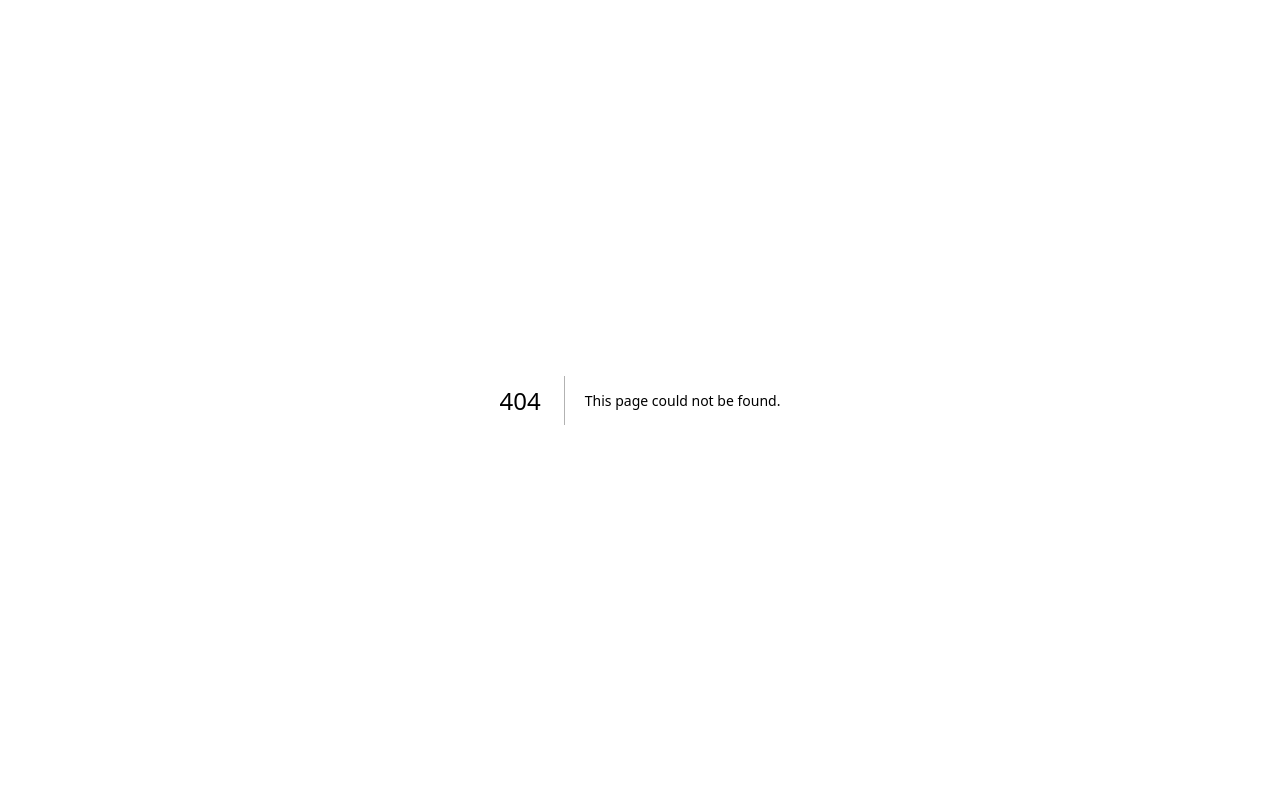
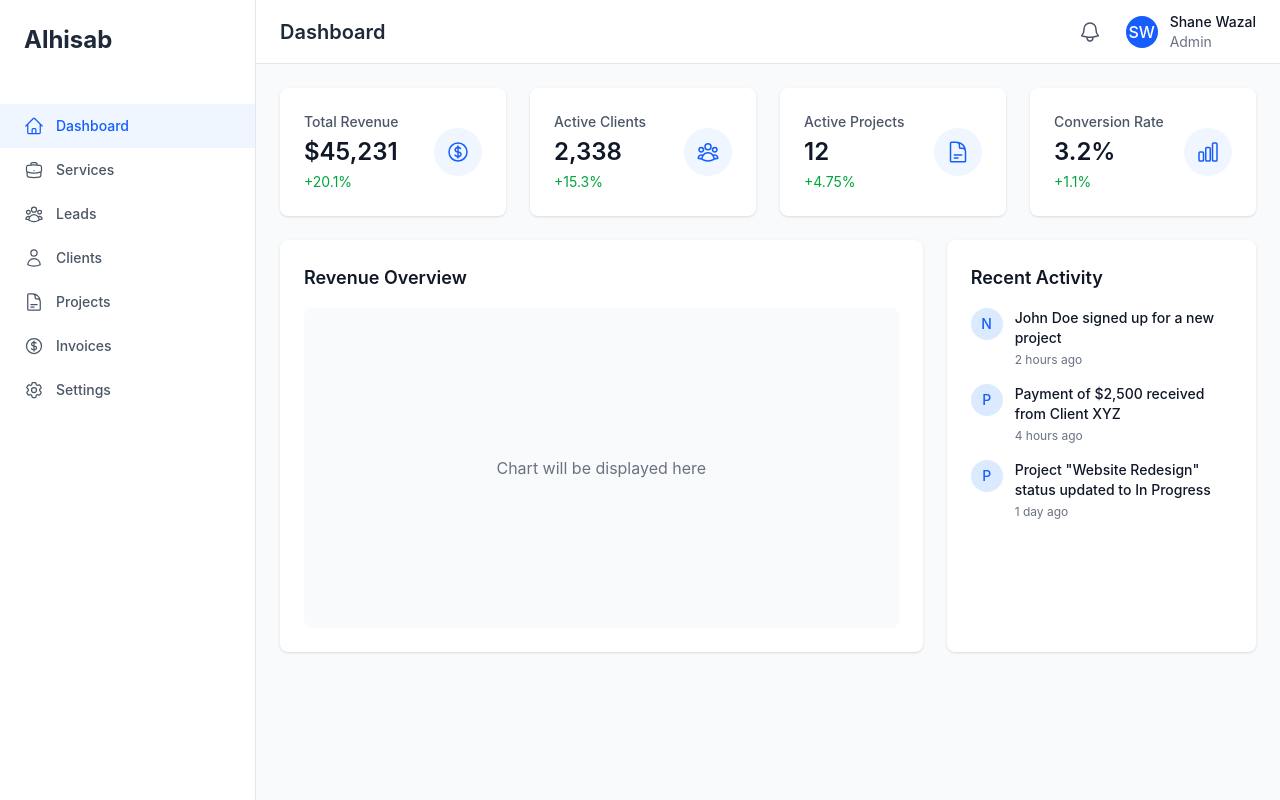
Before and after one commit to einfoengine/alhisab, a Next.js app in the folder frontend/: page /dashboard in a window 1280 px wide. Before the commit this address had no page. Built offline with nearby package versions, Linux system fonts and the light colour scheme.

Commit message:
Dashboard in progress

```diff
--- a/frontend/package.json
+++ b/frontend/package.json
@@ -9,9 +9,11 @@
     "lint": "next lint"
   },
   "dependencies": {
+    "@heroicons/react": "^2.2.0",
     "next": "15.3.3",
     "react": "^19.0.0",
     "react-dom": "^19.0.0",
+    "react-icons": "^5.5.0",
     "sass": "^1.89.1"
   },
   "devDependencies": {
--- /dev/null
+++ b/frontend/src/app/dashboard/page.tsx
@@ -0,0 +1,125 @@
+'use client';
+
+import Sidebar from '@/components/Sidebar';
+import Header from '@/components/Header';
+import {
+  CurrencyDollarIcon,
+  UserGroupIcon,
+  DocumentTextIcon,
+  ChartBarIcon
+} from '@heroicons/react/24/outline';
+
+const stats = [
+  {
+    name: 'Total Revenue',
+    value: '$45,231',
+    change: '+20.1%',
+    icon: CurrencyDollarIcon,
+  },
+  {
+    name: 'Active Clients',
+    value: '2,338',
+    change: '+15.3%',
+    icon: UserGroupIcon,
+  },
+  {
+    name: 'Active Projects',
+    value: '12',
+    change: '+4.75%',
+    icon: DocumentTextIcon,
+  },
+  {
+    name: 'Conversion Rate',
+    value: '3.2%',
+    change: '+1.1%',
+    icon: ChartBarIcon,
+  },
+];
+
+const recentActivity = [
+  {
+    id: 1,
+    type: 'New Client',
+    description: 'John Doe signed up for a new project',
+    time: '2 hours ago',
+  },
+  {
+    id: 2,
+    type: 'Payment Received',
+    description: 'Payment of $2,500 received from Client XYZ',
+    time: '4 hours ago',
+  },
+  {
+    id: 3,
+    type: 'Project Update',
+    description: 'Project "Website Redesign" status updated to In Progress',
+    time: '1 day ago',
+  },
+];
+
+export default function Dashboard() {
+  return (
+    <div className="min-h-screen bg-gray-50">
+      <Sidebar />
+      <Header />
+
+      <main className="pl-64 pt-16">
+        <div className="p-6">
+          {/* Stats Grid */}
+          <div className="grid grid-cols-1 md:grid-cols-2 lg:grid-cols-4 gap-6 mb-6">
+            {stats.map((stat) => (
+              <div
+                key={stat.name}
+                className="bg-white rounded-lg shadow p-6 hover:shadow-lg transition-shadow"
+              >
+                <div className="flex items-center justify-between">
+                  <div>
+                    <p className="text-sm font-medium text-gray-600">{stat.name}</p>
+                    <p className="text-2xl font-semibold text-gray-900 mt-1">{stat.value}</p>
+                    <p className="text-sm text-green-600 mt-1">{stat.change}</p>
+                  </div>
+                  <div className="p-3 bg-blue-50 rounded-full">
+                    <stat.icon className="h-6 w-6 text-blue-600" />
+                  </div>
+                </div>
+              </div>
+            ))}
+          </div>
+
+          {/* Main Content Grid */}
+          <div className="grid grid-cols-1 lg:grid-cols-3 gap-6">
+            {/* Chart Section */}
+            <div className="lg:col-span-2 bg-white rounded-lg shadow p-6">
+              <h3 className="text-lg font-semibold text-gray-900 mb-4">Revenue Overview</h3>
+              <div className="h-80 bg-gray-50 rounded-lg flex items-center justify-center">
+                <p className="text-gray-500">Chart will be displayed here</p>
+              </div>
+            </div>
+
+            {/* Recent Activity */}
+            <div className="bg-white rounded-lg shadow p-6">
+              <h3 className="text-lg font-semibold text-gray-900 mb-4">Recent Activity</h3>
+              <div className="space-y-4">
+                {recentActivity.map((activity) => (
+                  <div key={activity.id} className="flex items-start space-x-3">
+                    <div className="flex-shrink-0">
+                      <div className="h-8 w-8 rounded-full bg-blue-100 flex items-center justify-center">
+                        <span className="text-blue-600 text-sm font-medium">
+                          {activity.type.charAt(0)}
+                        </span>
+                      </div>
+                    </div>
+                    <div>
+                      <p className="text-sm font-medium text-gray-900">{activity.description}</p>
+                      <p className="text-xs text-gray-500 mt-1">{activity.time}</p>
+                    </div>
+                  </div>
+                ))}
+              </div>
+            </div>
+          </div>
+        </div>
+      </main>
+    </div>
+  );
+}
--- /dev/null
+++ b/frontend/src/components/Header.tsx
@@ -0,0 +1,31 @@
+'use client';
+
+import { BellIcon } from '@heroicons/react/24/outline';
+
+export default function Header() {
+  return (
+    <header className="h-16 bg-white border-b border-gray-200 fixed top-0 right-0 left-64 z-10">
+      <div className="h-full px-6 flex items-center justify-between">
+        <div className="flex items-center">
+          <h2 className="text-xl font-semibold text-gray-800">Dashboard</h2>
+        </div>
+
+        <div className="flex items-center space-x-4">
+          <button className="p-2 text-gray-600 hover:text-gray-900 hover:bg-gray-100 rounded-full">
+            <BellIcon className="h-6 w-6" />
+          </button>
+
+          <div className="flex items-center space-x-3">
+            <div className="h-8 w-8 rounded-full bg-blue-600 flex items-center justify-center text-white font-medium">
+              SW
+            </div>
+            <div className="text-sm">
+              <p className="font-medium text-gray-900">Shane Wazal</p>
+              <p className="text-gray-500">Admin</p>
+            </div>
+          </div>
+        </div>
+      </div>
+    </header>
+  );
+}
--- /dev/null
+++ b/frontend/src/components/Sidebar.tsx
@@ -0,0 +1,54 @@
+'use client';
+
+import Link from 'next/link';
+import { usePathname } from 'next/navigation';
+import {
+  HomeIcon,
+  UserGroupIcon,
+  BriefcaseIcon,
+  DocumentTextIcon,
+  Cog6ToothIcon,
+  CurrencyDollarIcon,
+  UserIcon
+} from '@heroicons/react/24/outline';
+
+const menuItems = [
+  { name: 'Dashboard', href: '/dashboard', icon: HomeIcon },
+  { name: 'Services', href: '/services', icon: BriefcaseIcon },
+  { name: 'Leads', href: '/leads', icon: UserGroupIcon },
+  { name: 'Clients', href: '/clients', icon: UserIcon },
+  { name: 'Projects', href: '/projects', icon: DocumentTextIcon },
+  { name: 'Invoices', href: '/invoices', icon: CurrencyDollarIcon },
+  { name: 'Settings', href: '/settings', icon: Cog6ToothIcon },
+];
+
+export default function Sidebar() {
+  const pathname = usePathname();
+
+  return (
+    <div className="h-screen w-64 bg-white border-r border-gray-200 fixed left-0 top-0">
+      <div className="p-6">
+        <h1 className="text-2xl font-bold text-gray-800">Alhisab</h1>
+      </div>
+      <nav className="mt-6">
+        {menuItems.map((item) => {
+          const isActive = pathname === item.href;
+          return (
+            <Link
+              key={item.name}
+              href={item.href}
+              className={`flex items-center px-6 py-3 text-sm font-medium ${
+                isActive
+                  ? 'bg-blue-50 text-blue-600'
+                  : 'text-gray-600 hover:bg-gray-50 hover:text-gray-900'
+              }`}
+            >
+              <item.icon className="h-5 w-5 mr-3" />
+              {item.name}
+            </Link>
+          );
+        })}
+      </nav>
+    </div>
+  );
+}
--- /dev/null
+++ b/frontend/src/components/UserInfo.tsx
@@ -0,0 +1,36 @@
+"use client";
+
+import React, { useState } from 'react';
+import Image from 'next/image';
+
+const UserInfo = () => {
+  const [dropdownOpen, setDropdownOpen] = useState(false);
+  const userAvatar = null; // Replace with actual avatar URL or null if missing
+
+  const toggleDropdown = () => {
+    setDropdownOpen(!dropdownOpen);
+  };
+
+  return (
+    <div className="nt-user-info">
+      <div className="nt-user-avatar" onClick={toggleDropdown}>
+        {userAvatar ? (
+          <Image src={userAvatar} alt="User Avatar" width={40} height={40} className="nt-avatar-image" />
+        ) : (
+          <div className="nt-avatar-icon">👤</div>
+        )}
+      </div>
+      {dropdownOpen && (
+        <div className="nt-user-dropdown">
+          <p className="nt-user-name">John Doe</p>
+          <p className="nt-user-email">john.doe@example.com</p>
+          <button className="nt-notifications">Notifications</button>
+          <button className="nt-settings">Settings</button>
+          <button className="nt-logout">Logout</button>
+        </div>
+      )}
+    </div>
+  );
+};
+
+export default UserInfo;
--- /dev/null
+++ b/frontend/src/styles/dashboard.scss
@@ -0,0 +1,118 @@
+@import "./_variables.scss";
+
+/* Modernized Dashboard Layout */
+.nt-dashboard-layout {
+  display: grid;
+  grid-template-columns: 300px 1fr;
+  grid-template-rows: auto 1fr;
+  height: 100vh;
+  background: linear-gradient(to bottom, #f8f9fa, #e9ecef);
+  font-family: 'Inter', sans-serif;
+}
+
+.nt-dashboard-header {
+  grid-column: span 2;
+  background-color: #343a40;
+  color: white;
+  padding: 1.5rem;
+  display: flex;
+  justify-content: space-between;
+  align-items: center;
+  box-shadow: 0 4px 6px rgba(0, 0, 0, 0.1);
+}
+
+.nt-header-logo {
+  font-size: 1.5rem;
+  font-weight: bold;
+  color: #f8f9fa;
+}
+
+.nt-dashboard-sidebar {
+  background-color: #495057;
+  color: white;
+  padding: 2rem 1rem;
+  box-shadow: 2px 0 5px rgba(0, 0, 0, 0.1);
+}
+
+.nt-dashboard-main {
+  padding: 2rem;
+  background: white;
+  border-radius: 8px;
+  box-shadow: 0 4px 6px rgba(0, 0, 0, 0.1);
+  margin: 1rem;
+  overflow-y: auto;
+}
+
+/* Sidebar Modernization */
+.nt-sidebar {
+  list-style: none;
+  padding: 0;
+  margin: 0;
+}
+
+.nt-sidebar-menu {
+  display: flex;
+  flex-direction: column;
+  gap: 1.5rem;
+}
+
+.nt-sidebar-menu-item {
+  font-size: 1rem;
+  font-weight: 500;
+  color: #dee2e6;
+  padding: 0.5rem 1rem;
+  border-radius: 4px;
+  transition: background-color 0.3s, color 0.3s;
+}
+
+.nt-sidebar-menu-item:hover {
+  background-color: #6c757d;
+  color: white;
+}
+
+/* Dashboard Page Styles */
+.nt-dashboard-page {
+  padding: 2rem;
+  background: #f9fafb;
+  font-family: 'Inter', sans-serif;
+}
+
+.nt-dashboard-header {
+  margin-bottom: 2rem;
+}
+
+.nt-dashboard-header h1 {
+  font-size: 2rem;
+  font-weight: bold;
+  color: #1f2937;
+}
+
+.nt-dashboard-header p {
+  font-size: 1rem;
+  color: #6b7280;
+}
+
+.nt-dashboard-content {
+  display: grid;
+  grid-template-columns: repeat(auto-fit, minmax(300px, 1fr));
+  gap: 1.5rem;
+}
+
+.nt-dashboard-card {
+  background: white;
+  border-radius: 8px;
+  box-shadow: 0 4px 6px rgba(0, 0, 0, 0.1);
+  padding: 1.5rem;
+  text-align: center;
+}
+
+.nt-dashboard-card h2 {
+  font-size: 1.5rem;
+  font-weight: bold;
+  color: #1f2937;
+}
+
+.nt-dashboard-card p {
+  font-size: 1rem;
+  color: #6b7280;
+}
```
Also changed, not shown: 1 other file (tests, documents, lock files or other folders).
